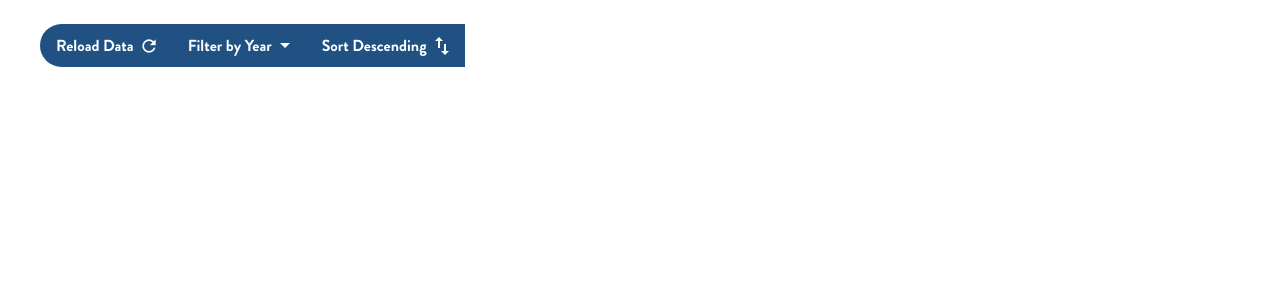
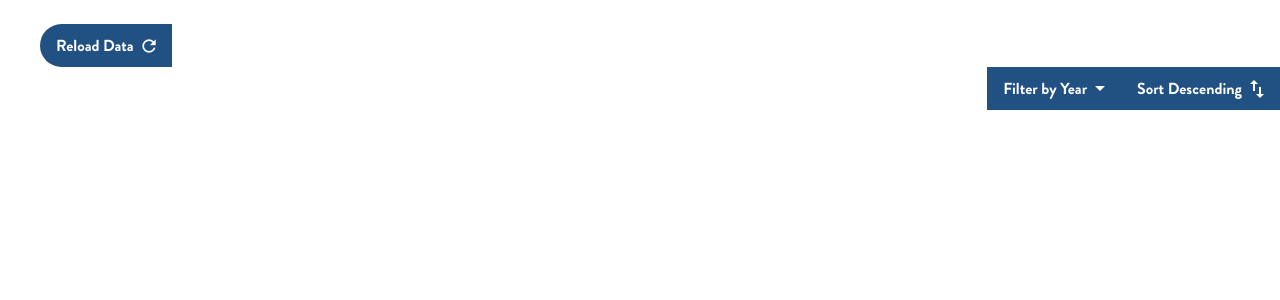
Before and after one commit to Blairio-dev/spaceX-launches, a React (Create React App) app: page / in a window 1280 px wide. Shown: the top 300 px of the page. Built offline with nearby package versions, Linux system fonts and the light colour scheme.

Commit message:
New component: Inline.

```diff
--- a/src/App.js
+++ b/src/App.js
@@ -1,5 +1,5 @@
 import styled from "@emotion/styled";
-import { Button } from "./components";
+import { Button, Inline } from "./components";
 
 const StyledWrapper = styled("div")`
   padding-left: 40px;
@@ -8,9 +8,13 @@ const StyledWrapper = styled("div")`
 
 const App = () => (
   <StyledWrapper>
-    <Button.Reload />
-    <Button.Filter labelText="Filter by Year" />
-    <Button.Sort labelText="Sort Descending" />
+    <Inline.Justified nodes={[<Button.Reload />]} />
+    <Inline.RightAligned
+      nodes={[
+        <Button.Filter labelText="Filter by Year" />,
+        <Button.Sort labelText="Sort Descending" />,
+      ]}
+    />
   </StyledWrapper>
 );
 
--- a/src/components/Inline/Inline.js
+++ b/src/components/Inline/Inline.js
@@ -0,0 +1,49 @@
+import React from "react";
+import PropTypes from "prop-types";
+import styled from "@emotion/styled";
+
+const StyledWrapper = styled("div")`
+  display: flex;
+  justify-content: ${(props) => props.justification};
+  width: 100%;
+`;
+
+const BaseInline = ({ justification, nodes }) => (
+  <StyledWrapper justification={justification}>
+    {nodes.map((x, index) => (
+      <div key={index}>{x}</div>
+    ))}
+  </StyledWrapper>
+);
+
+const baseProps = {
+  nodes: PropTypes.arrayOf(PropTypes.node).isRequired,
+};
+
+BaseInline.propTypes = {
+  ...baseProps,
+  justification: PropTypes.string,
+};
+
+const Justified = ({ nodes }) => (
+  <BaseInline justification="space-between" nodes={nodes} />
+);
+
+Justified.propTypes = {
+  ...baseProps,
+};
+
+const RightAligned = ({ nodes }) => (
+  <BaseInline justification="flex-end" nodes={nodes} />
+);
+
+RightAligned.propTypes = {
+  ...baseProps,
+};
+
+const Inline = {
+  Justified,
+  RightAligned,
+};
+
+export { Inline };
--- a/src/components/index.js
+++ b/src/components/index.js
@@ -1 +1,2 @@
-export { Button } from './Button/Button.js';
+export { Button } from "./Button/Button.js";
+export { Inline } from "./Inline/Inline.js";
```
